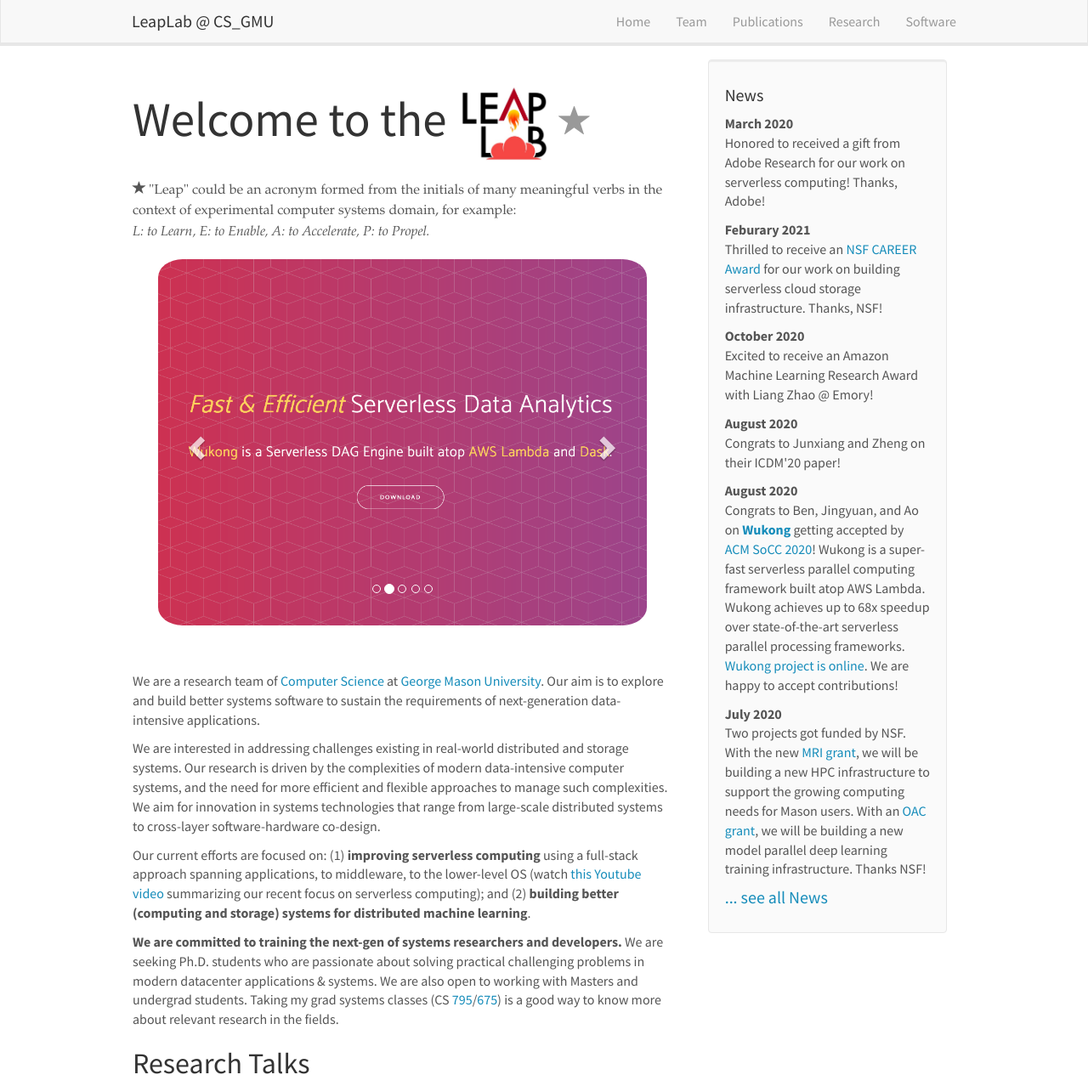
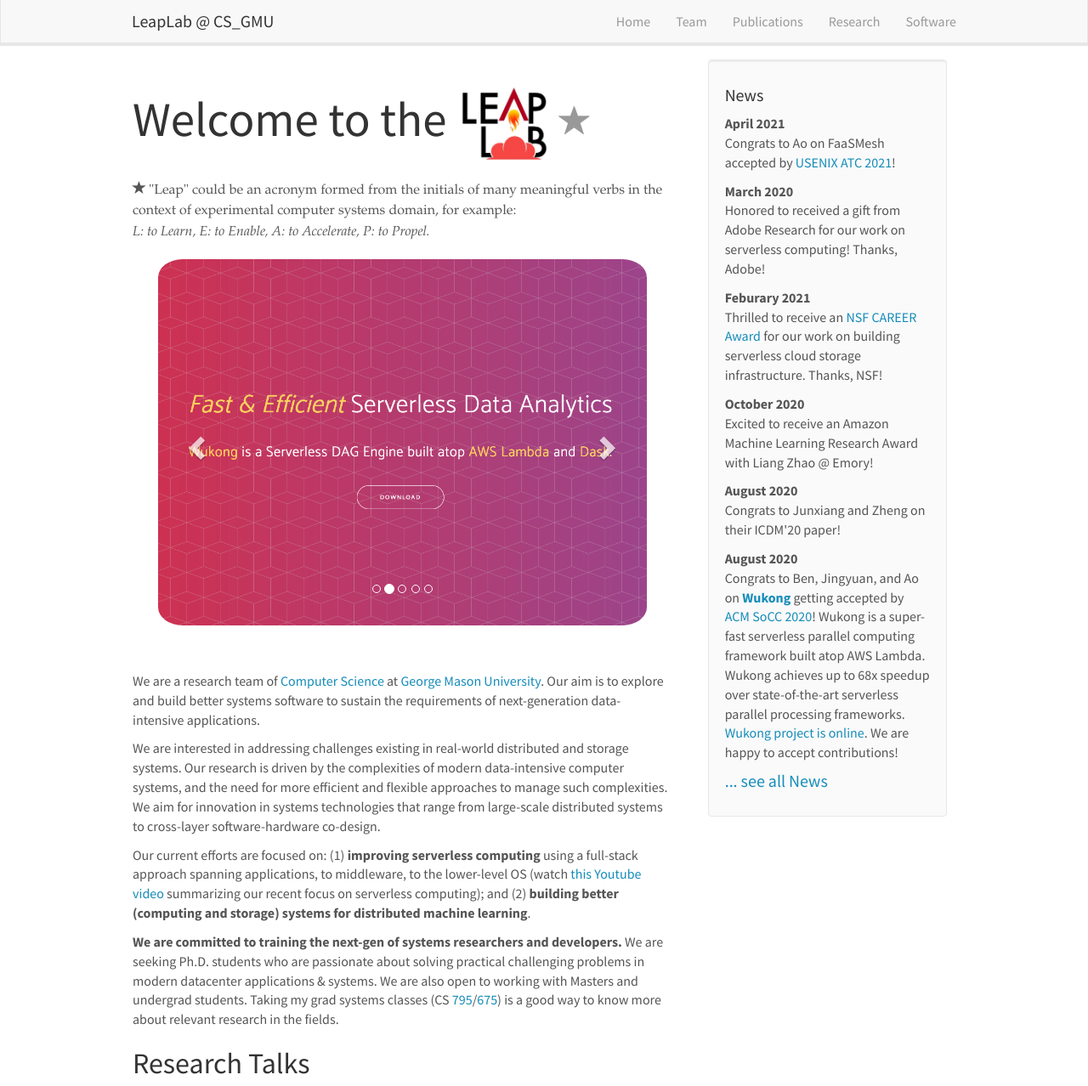
Before and after one commit to mason-leap-lab/mason-leap-lab.github.io, a Jekyll site: the page built from _pages/home.md, in a window 1280 px wide and 1400 px high, cut to the strip 0-1278 px from the top of the window. Shown: the whole strip at 85% size. Built offline with Jekyll 4.4.1, drawn with Linux system fonts in a browser that asks for light colours; nearby versions of some CDN libraries; comment, search, counter and statistics services are not loaded.

Commit message:
added faasmesh news

```diff
--- a/_data/news.yml
+++ b/_data/news.yml
@@ -1,3 +1,6 @@
+
+- date: <strong>April 2021</strong>
+  headline: "Congrats to Ao on FaaSMesh accepted by <a target='_blank' href='https://www.usenix.org/conference/atc21'>USENIX ATC 2021</a>!"
 
 - date: <strong>March 2020</strong>
   headline: "Honored to received a gift from Adobe Research for our work on serverless computing! Thanks, Adobe!"
```
